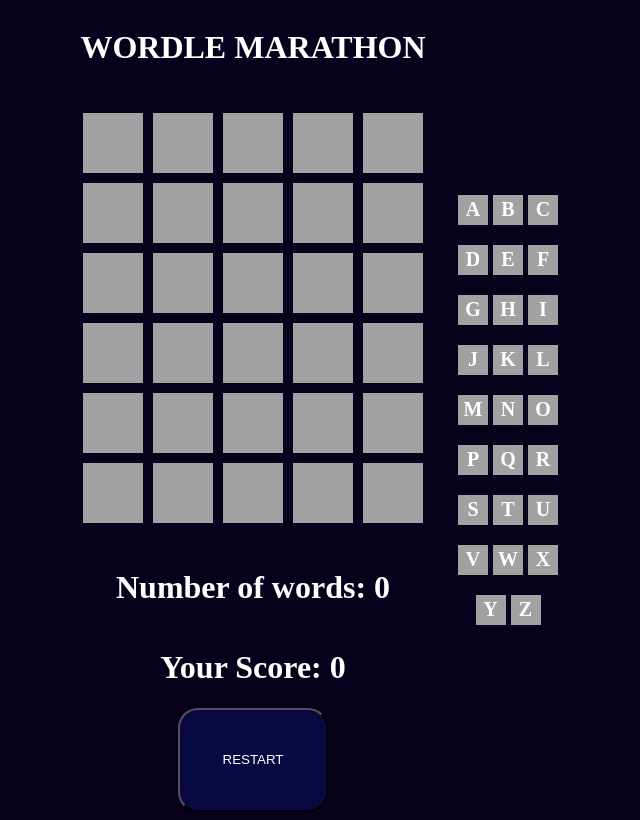
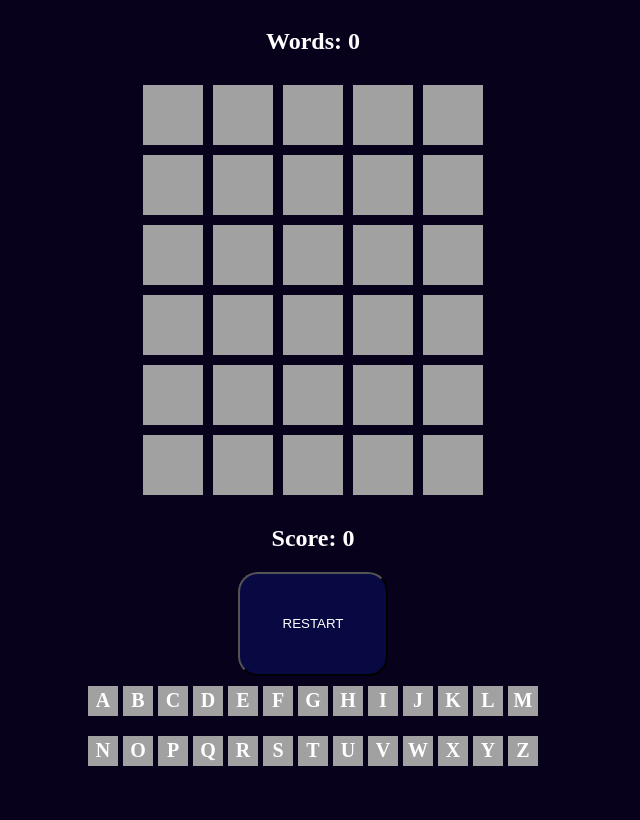
Before and after one commit to ImmatureAI/Wordle, a Flask app: page / in a window 1280 px wide. Shown: the whole page, without its empty margins (327-967 px from the left). After the commit the page ends 766 px from the top, so only its background shows below. Run offline with Flask 3, Linux system fonts and the light colour scheme; data that the repository does not hold is empty; parts of the project's set-up code (start-up, migrations or seed data) failed here and were passed over.

Commit message:
cosmetic changes

```diff
--- a/static/script.js
+++ b/static/script.js
@@ -28,7 +28,7 @@ for(let n = 65; n <= 90; n++){
     const letterRow = document.createElement('div');
     letterRow.setAttribute('class', 'letterRow');
     let i;
-    for(i = n; i <= n + 2 && i <= 90; i++){
+    for(i = n; i <= n + 12 && i <= 90; i++){
         const c = String.fromCharCode(i);
         const letterTile = document.createElement('div');
         letterTile.setAttribute('class', 'letterTile');
@@ -56,8 +56,8 @@ async function initGame(){
     typingAllowed = true;
     currentRow = 0;
     currentColumn = 0;
-    scoreBoard.innerText = "Your score: " + score;
-    wordCount.innerText = "Number of words: " + wordNum;
+    scoreBoard.innerText = "Score: " + score;
+    wordCount.innerText = "Word: " + wordNum;
 }
 
 initGame();
@@ -183,12 +183,8 @@ function cleanBoard(){
 
 function cleanLetters(){
     for (let n = 65; n <= 90; n++) {
-        let i;
-        for (i = n; i <= n + 2 && i <= 90; i++) {
-            const letterTile = document.getElementById('letter_' + String.fromCharCode(i));
-            letterTile.style.backgroundColor = "#a1a1a1";
-        }
-        n = i - 1;
+        const letterTile = document.getElementById('letter_' + String.fromCharCode(n));
+        letterTile.style.backgroundColor = "#a1a1a1";
     }
 }
 
--- a/static/style.css
+++ b/static/style.css
@@ -4,14 +4,11 @@
     align-items: center;
     color: white;
     background-color: #08011c;
-}
-
-#game, #letters {
     flex-direction: column;
 }
 
 #canvas {
-    padding: 15px;
+    padding: 0px;
 }
 
 .row, .letterRow {
@@ -64,3 +61,7 @@ button {
     cursor: pointer;
     padding: 50px;
 }
+
+h2 {
+    padding: 0;
+}
--- a/templates/index.html
+++ b/templates/index.html
@@ -6,10 +6,9 @@
     </head>
     <body>
         <div id = "game">
-            <h1 style="color: white;">WORDLE MARATHON</h1>
+            <h2 id = "count">Words: 0</h2>
             <div id = "canvas"></div>
-            <h1 id = "count">Number of words: 0</h1>
-            <h1 id = "score">Your Score: 0</h1>
+            <h2 id = "score">Score: 0</h2>
             <button type="button" id = "restart">RESTART</button>
         </div>
         <div id = "letters"></div>
```
